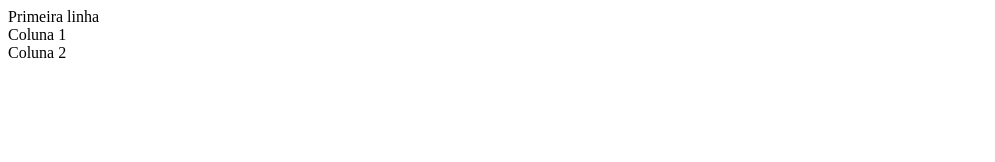
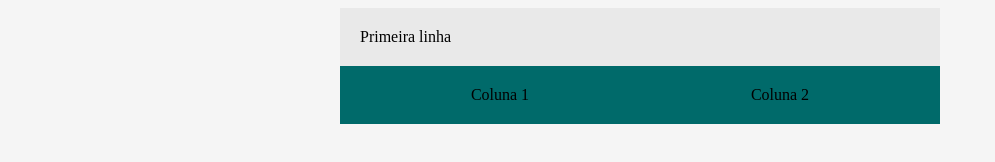
Before and after one commit to ArthurMotter/bootcamp-devjr-modulo2, a plain HTML site: page index.html in a window 1280 px wide. Shown: the whole page, without its empty margins (0-995 px from the left). Drawn offline with Linux system fonts and the light colour scheme.

Commit message:
closes #2 - paleta de cores , display flex

```diff
--- a/index.html
+++ b/index.html
@@ -4,13 +4,39 @@
     <meta charset="UTF-8">
     <meta name="viewport" content="width=device-width, initial-scale=1.0">
     <title>BootCamp DevJr - Sistema de Assinaturas</title>
+
+    <style>
+            body{
+                background-color: #F5F5F5;
+            }
+
+            .container{
+                background-color: #E9E9E9;
+                margin: auto;
+
+                width: 600px;
+            }
+
+            .header{
+                padding: 20px;
+            }
+
+            .flex-container{
+                display: flex;
+                background-color: #006A6A;
+                justify-content: space-around;
+                padding: 20px;
+            }
+    </style>
+
+
 </head>
 <body>
-    <div>
-        <div>
+    <div class="container">
+        <div class="header">
             Primeira linha
         </div>
-        <div>
+        <div class="flex-container">
             <div>
                 Coluna 1
             </div>
```
